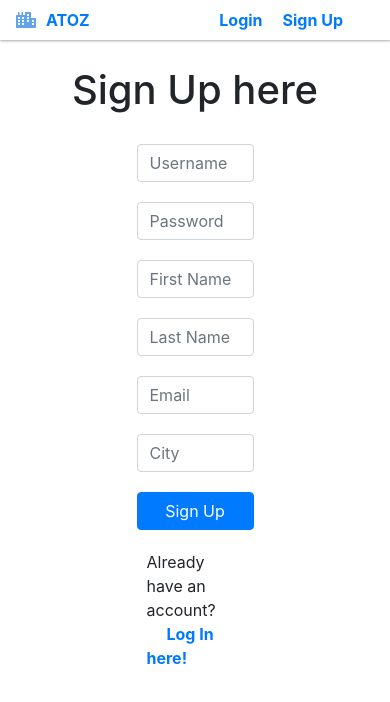
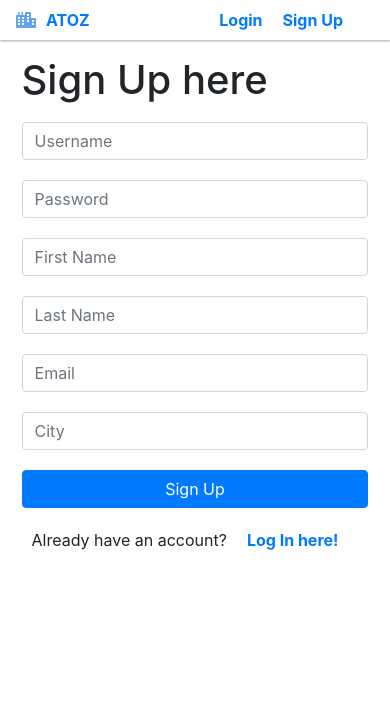
Before and after one commit to ZaurInvictus/AtoZ-react-redux-app, a React (Create React App) app: page /register in a window 390 px wide. Shown: the top 702 px of the page. Built offline with nearby package versions, Linux system fonts and the light colour scheme; a web font is replaced by a local one.

Commit message:
all forms responsive

```diff
--- a/src/App.css
+++ b/src/App.css
@@ -27,7 +27,6 @@ li {
 a {
   text-decoration: none;
   padding: 10px;
-  color: #ff9a00;
   font-weight: bold;
 }
 
--- a/src/components/Forms/Post.css
+++ b/src/components/Forms/Post.css
@@ -1,13 +1,12 @@
-
-.login-page {
+.post-page {
   display: flex;
   justify-content: center;
   align-items: center;
-  height: 60vh;
-}
+ }
+
 
 .post-form {
-  width: 30%;
+  width: 100%;
   align-items: center;
   flex-direction: column;
   display: flex;
@@ -18,11 +17,11 @@
   width:100%;
 }
 
-input {
+.post-input {
   width:100%;
 }
 
-.register-form * {
+.post-form * {
   margin: 10px;
 }
 
--- a/src/components/Forms/PostForm.js
+++ b/src/components/Forms/PostForm.js
@@ -37,12 +37,13 @@ class PostExperience extends React.Component {
 
 
 render() {
-  console.log('PROPS of POST COMPONENT', this.props)
   return (
-   <div className='login-form'>
+   <div className='post-page'>
+     <div className='post-wrapper'>
     <h1>Let's add an experience!</h1>
     <Form className='post-form' onSubmit={this.postExperienceHandler}>
       <Input
+        className='post-input'
         type='text'
         name='title'
         placeholder='Title'
@@ -50,6 +51,7 @@ render() {
         onChange={this.handleChange}
       />
       <Input
+        className='post-input'
         type='date'
         name='date'
         placeholder='Date'
@@ -57,6 +59,7 @@ render() {
         onChange={this.handleChange}
       />
       <Input
+        className='post-input'
         type='text'
         name='location'
         placeholder='Location'
@@ -64,6 +67,7 @@ render() {
         onChange={this.handleChange}
       />
       <Input
+        className='post-input'
         type='number'
         name='price'
         placeholder='Price'
@@ -71,6 +75,7 @@ render() {
         onChange={this.handleChange}
       />
       <Input
+        className='post-input'
         type='textarea'
         name='description'
         placeholder='Description'
@@ -82,6 +87,7 @@ render() {
        </button>
        <p><Link to='/dashboard'>Go back</Link></p>
     </Form>
+    </div>
    </div>
    )
   }
--- a/src/components/Login/Login.css
+++ b/src/components/Login/Login.css
@@ -3,7 +3,15 @@
   display: flex;
   justify-content: center;
   align-items: center;
-  height: 60vh;
+ }
+
+
+.login-form {
+  width: 100%;
+  align-items: center;
+  flex-direction: column;
+  display: flex;
+  justify-content: flex-start;
 }
 
 .btn-login {
@@ -14,14 +22,6 @@
   width:100%;
 }
 
-.login-form {
-  width: 100%;
-  align-items: center;
-  flex-direction: column;
-  display: flex;
-  justify-content: flex-start;
-}
-
 .login-form * {
   margin: 10px;
 }
--- a/src/components/Register/Register.css
+++ b/src/components/Register/Register.css
@@ -1,13 +1,12 @@
 
-.login-page {
+.register-page {
   display: flex;
   justify-content: center;
   align-items: center;
-  height: 60vh;
 }
 
 .register-form {
-  width: 30%;
+  width: 100%;
   align-items: center;
   flex-direction: column;
   display: flex;
@@ -18,7 +17,7 @@
   width:100%;
 }
 
-input {
+.register-input {
   width:100%;
 }
 
--- a/src/components/Register/Register.js
+++ b/src/components/Register/Register.js
@@ -36,12 +36,13 @@ class Register extends React.Component {
 
 render() {
   return (
-   <div className='login-form'>
-
+  <div className='register-page'>
+   <div className='form-wrapper'>
     {this.props.error && this.props.error}
     <h1>Sign Up here</h1>
     <Form className='register-form' onSubmit={this.register}>
       <Input
+        className='register-input'
         type='text'
         name='username'
         placeholder='Username'
@@ -49,6 +50,7 @@ render() {
         onChange={this.handleChange}
       />
       <Input
+        className='register-input'
         type='password'
         name='password'
         placeholder='Password'
@@ -56,6 +58,7 @@ render() {
         onChange={this.handleChange}
       />
       <Input
+        className='register-input'
         type='text'
         name='first_name'
         placeholder='First Name'
@@ -63,6 +66,7 @@ render() {
         onChange={this.handleChange}
       />
       <Input
+        className='register-input'
         type='text'
         name='last_name'
         placeholder='Last Name'
@@ -70,6 +74,7 @@ render() {
         onChange={this.handleChange}
       />
       <Input
+        className='register-input'
         type='email'
         name='email'
         placeholder='Email'
@@ -77,6 +82,7 @@ render() {
         onChange={this.handleChange}
       />
       <Input
+        className='register-input'
         type='text'
         name='city'
         placeholder='City'
@@ -88,6 +94,7 @@ render() {
        </button>
        <p>Already have an account?<Link to='/login'>Log In here!</Link></p>
     </Form>
+   </div>
    </div>
    )
   }
```
